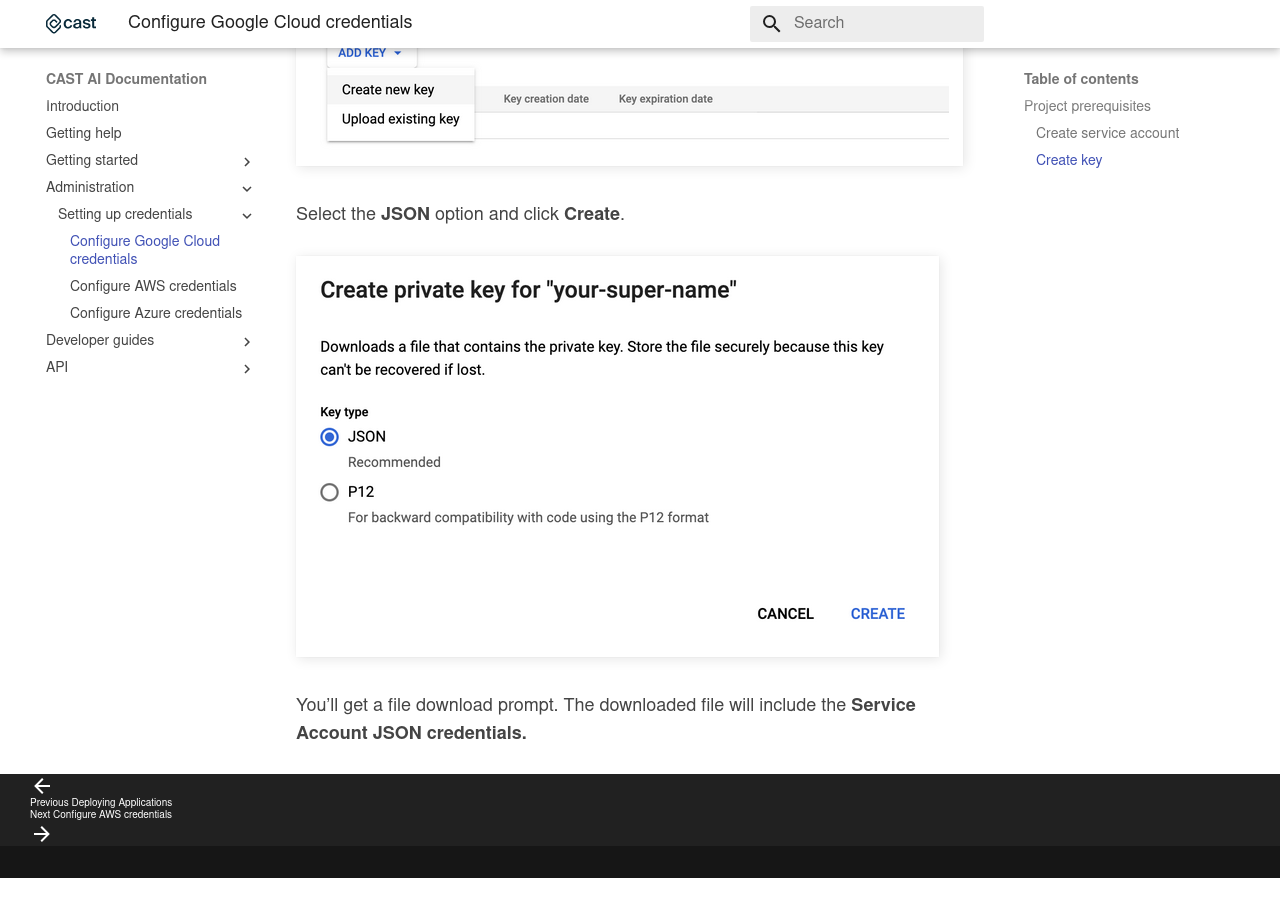
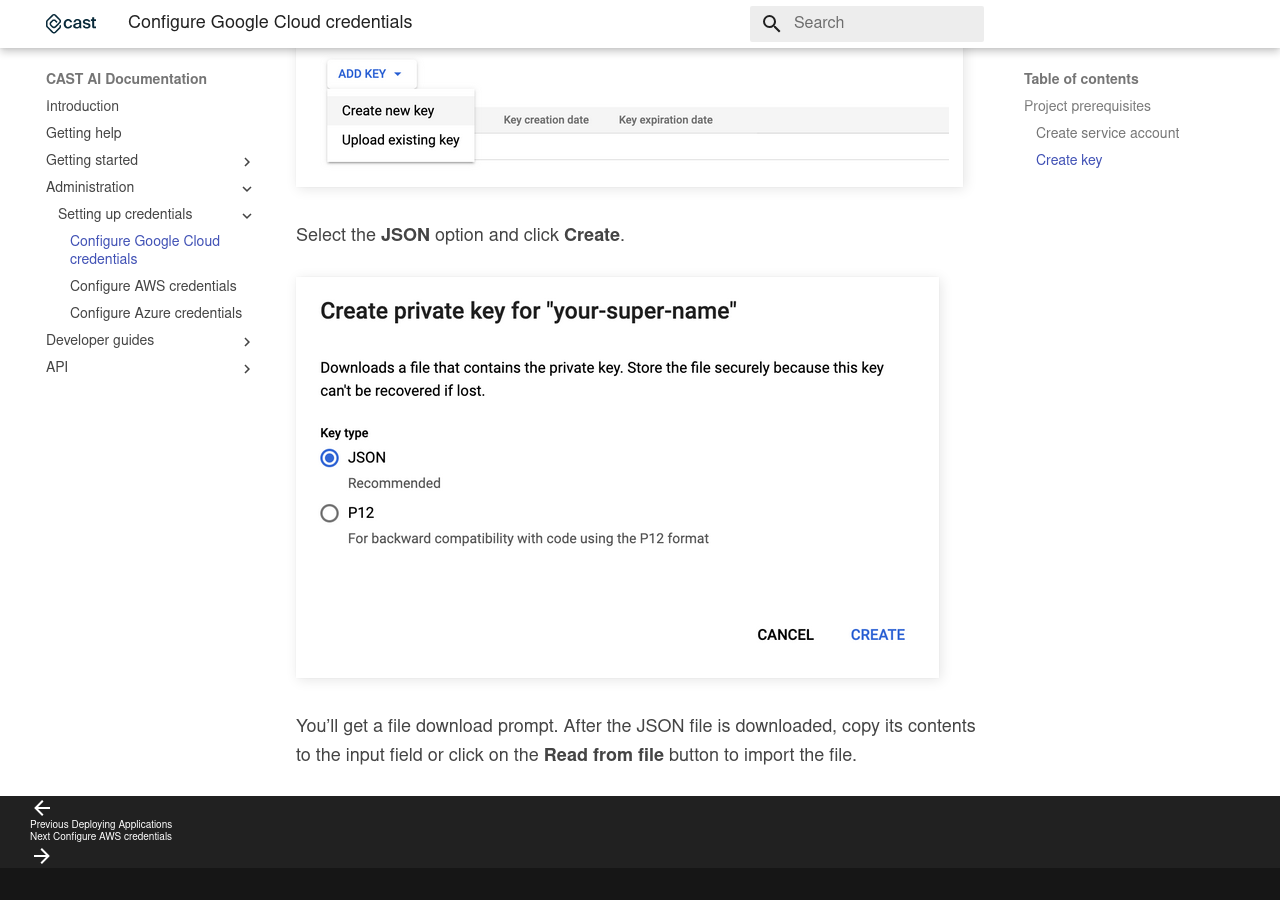
Before and after one commit to castai/docs, an MkDocs documentation site: the page built from docs/administration/configuring-gcp-credentials.md, in a window 1280 px wide and 900 px high, scrolled down 4889 px. Built offline with MkDocs 1.6.1 and Material for MkDocs 9.7.7, drawn with Linux system fonts in a browser that asks for light colours; some web fonts are replaced; before the commit the page ends 5767 px from its top, so only the background shows below that; some of the changed text lies outside the part shown.

Commit message:
gcp tutorial changes
+    roles/iam.serviceAccountUser and changed the last line to match the cloud credentials screen as in console

```diff
--- a/docs/administration/configuring-gcp-credentials.md
+++ b/docs/administration/configuring-gcp-credentials.md
@@ -62,4 +63,4 @@
 
 ![](configuring-gcp-credentials/gcp9.png)
 
-You’ll get a file download prompt. The downloaded file will include the **Service Account JSON credentials.**
+You’ll get a file download prompt. After the JSON file is downloaded, copy its contents to the input field or click on the **Read from file** button to import the file.
```
Also changed, not shown: other parts of docs/administration/configuring-gcp-credentials.md (+2 -1 lines).
